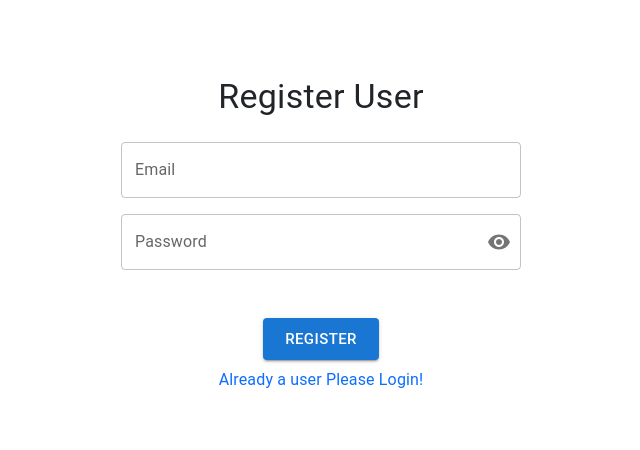
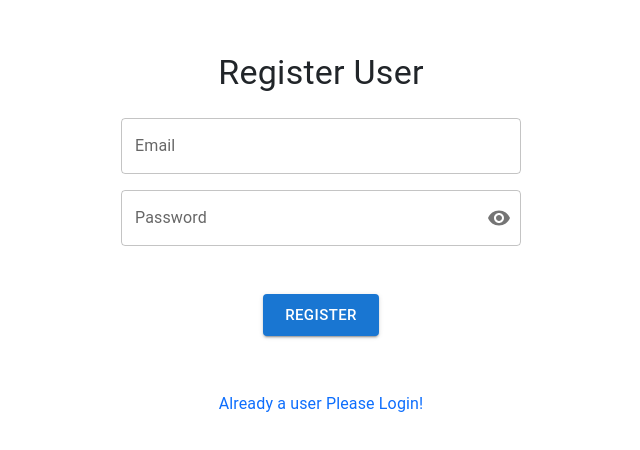
Before and after one commit to mabdullahjs/Hackathon-Task, a React (Create React App) app: page /signup in a window 1280 px wide. Shown: the part 166-616 px from the top of the page, without its empty margins (319-959 px from the left). Built offline with nearby package versions, Linux system fonts and the light colour scheme.

Commit message:
button component with loader added

```diff
--- a/src/config/Firebase/firebaseMethod.js
+++ b/src/config/Firebase/firebaseMethod.js
@@ -17,12 +17,12 @@ let signUpUser = (obj) => {
   return new Promise((resolve, reject) => {
     createUserWithEmailAndPassword(auth, obj.email, obj.password)
       .then(async (res) => {
-        obj.id = res.user.uid;
+        resolve(obj.id = res.user.uid)
         await addDoc(collection(db, "users"), obj)
-        .then((res)=>{
+          .then((res) => {
             console.log("user added to database successfully");
           })
-        .catch((err)=>{
+          .catch((err) => {
             console.log(err);
           })
       })
@@ -36,13 +36,13 @@ let signUpUser = (obj) => {
 let loginUser = (obj) => {
   return new Promise((resolve, reject) => {
     signInWithEmailAndPassword(auth, obj.email, obj.password)
-    .then((res)=>{
-      console.log(res);
+      .then((res) => {
+        resolve(res);
       })
-    .catch((err)=>{
-      console.log(err);
+      .catch((err) => {
+        reject(err);
       })
   })
 };
 
-export { signUpUser , loginUser };
+export { signUpUser, loginUser };
--- /dev/null
+++ b/src/config/components/BAButton.js
@@ -0,0 +1,20 @@
+import Button from "@mui/material/Button";
+import CircularProgress from "@mui/material/CircularProgress";
+
+function BAButton(props) {
+  const { label, onClick, loading, disabled, variant, color, size } = props;
+  return (
+    <>
+      <Button
+        disabled={loading || disabled}
+        onClick={onClick}
+        variant={variant ?? "contained"}
+        color={color}
+        size={size}
+      >
+        {loading ? <CircularProgress size={25} /> : label}
+      </Button>
+    </>
+  );
+}
+export default BAButton;
--- a/src/pages/Login.js
+++ b/src/pages/Login.js
@@ -1,6 +1,5 @@
 import { Visibility, VisibilityOff } from "@mui/icons-material";
 import {
-  Button,
   IconButton,
   InputAdornment,
   InputLabel,
@@ -13,6 +12,7 @@ import React, { useState } from "react";
 import FormControl from "@mui/material/FormControl";
 import { loginUser } from "../config/Firebase/firebaseMethod";
 import { useNavigate } from "react-router-dom";
+import BAButton from "../config/components/BAButton";
 
 function Login() {
   // password show or hidden
@@ -26,9 +26,12 @@ function Login() {
   //form state
   const [email, setEmail] = useState("");
   const [password, setPassword] = useState("");
+  const [loader, setLoader] = useState(false);
+
 
   //login user function
   const loginUsers = () => {
+    setLoader(true)
     const obj = {
       email: email,
       password: password,
@@ -36,10 +39,12 @@ function Login() {
     loginUser(obj)
       .then((res) => {
         console.log(res);
+        navigate("/home");
       })
       .catch((err) => {
         console.log(err);
-      });
+        setLoader(false)
+      })
   };
 
   return (
@@ -79,14 +84,9 @@ function Login() {
           label="Password"
         />
       </FormControl>
-      <Button
-        size="large"
-        className="mt-5"
-        variant="contained"
-        onClick={loginUsers}
-      >
-        Login
-      </Button>
+      <Box className="mt-5 mb-5">
+      <BAButton loading={loader} label="login" size="large" onClick={loginUsers} />
+      </Box>
       <Typography
         sx={{ cursor: "pointer" }}
         className="text-primary mt-2"
--- a/src/pages/Signup.js
+++ b/src/pages/Signup.js
@@ -1,6 +1,5 @@
 import { Visibility, VisibilityOff } from "@mui/icons-material";
 import {
-  Button,
   IconButton,
   InputAdornment,
   InputLabel,
@@ -13,6 +12,7 @@ import React, { useState } from "react";
 import FormControl from "@mui/material/FormControl";
 import { signUpUser } from "../config/Firebase/firebaseMethod";
 import { useNavigate } from "react-router-dom";
+import BAButton from "../config/components/BAButton";
 
 function Register() {
   // password show or hidden
@@ -26,17 +26,23 @@ function Register() {
   //form state
   const [email, setEmail] = useState("");
   const [password, setPassword] = useState("");
+  const [loader, setLoader] = useState(false);
+
   //register user
   const registerUser = () => {
+    setLoader(true)
     const obj = {
       email: email,
       password: password,
     };
     signUpUser(obj)
       .then((res) => {
+        setLoader(false)
         console.log(res);
+        navigate('/')
       })
       .catch((err) => {
+        setLoader(false)
         console.log(err);
       });
   };
@@ -81,14 +87,9 @@ function Register() {
           label="Password"
         />
       </FormControl>
-      <Button
-        size="large"
-        className="mt-5"
-        variant="contained"
-        onClick={registerUser}
-      >
-        Register
-      </Button>
+      <Box className="mt-5 mb-5">
+      <BAButton loading={loader} label="register" size="large" onClick={registerUser} />
+      </Box>
       <Typography
         sx={{ cursor: "pointer" }}
         className="text-primary mt-2"
```
Lines whose indentation alone changed are shown as unchanged.
